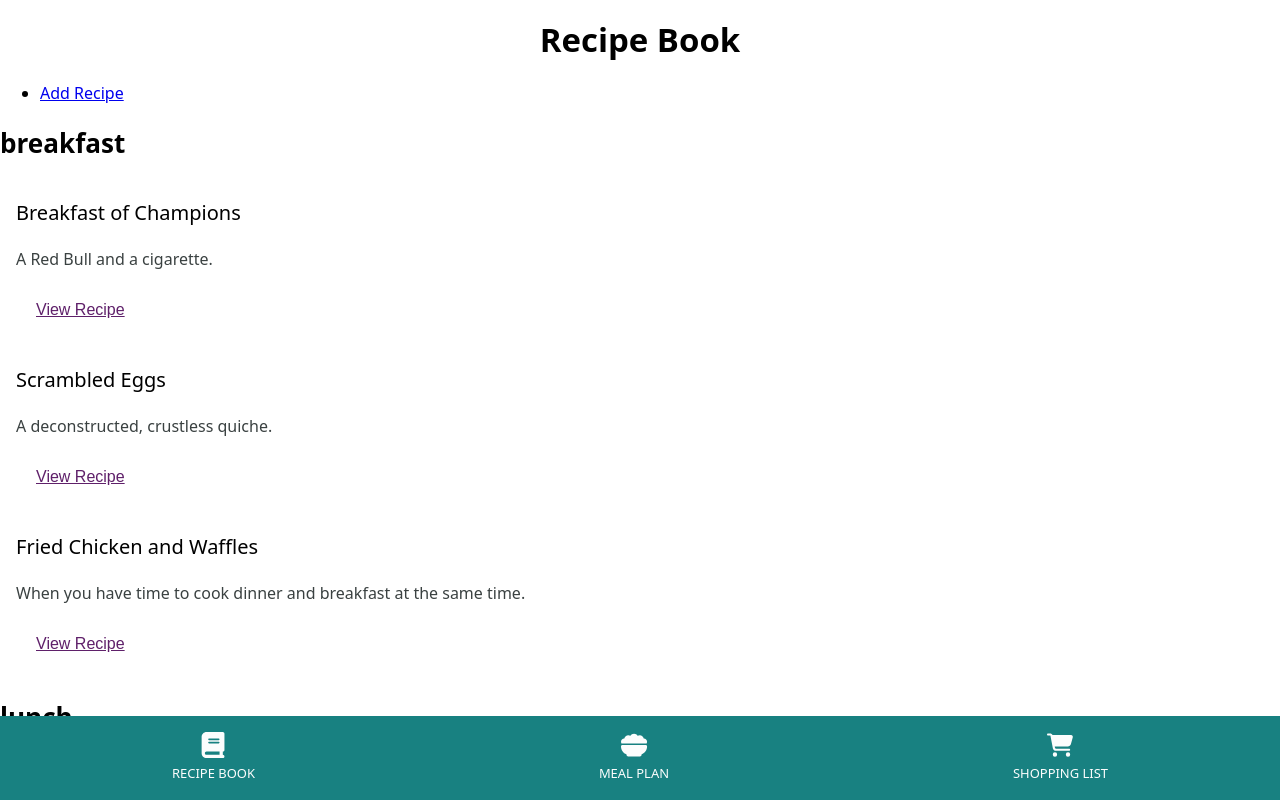
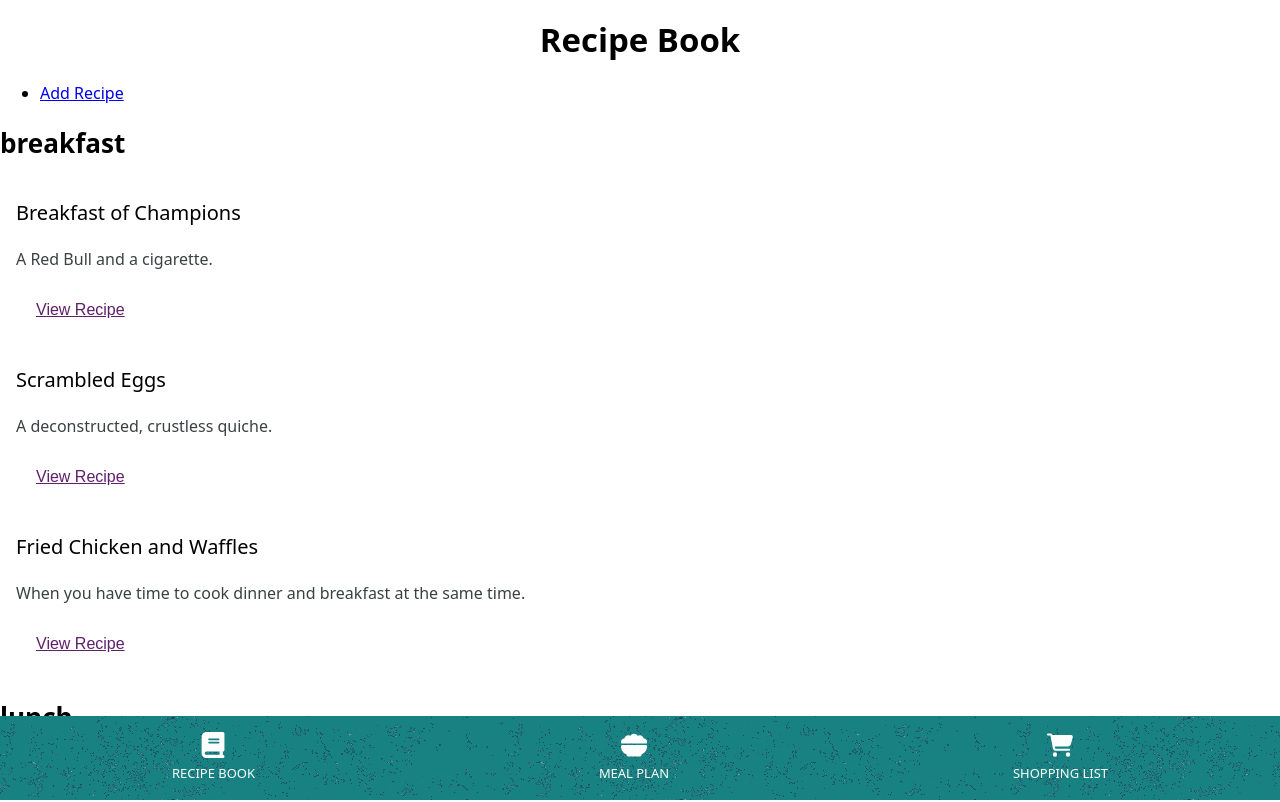
Before and after one commit to arnest00/mealwise, a Next.js app: page /recipes in a window 1280 px wide. Shown: the top 802 px of the page. Built offline with nearby package versions, Linux system fonts and the light colour scheme.

Commit message:
feat: Add new UI texture
- Add margin to bottom of content to not overlap with navbar
- Navbar links change color on hover

```diff
--- a/components/molecules/_Navbar.scss
+++ b/components/molecules/_Navbar.scss
@@ -1,5 +1,6 @@
 .nav {
   box-sizing: border-box;
+  border-image: url('/texture-30.png') 9 fill repeat;
   background-color: $primary-30;
   color: $neutral-white;
 
@@ -26,7 +27,7 @@
 
     &:hover,
     &:focus {
-      background-color: $primary-10;
+      border-image: url('/texture-10.png') 9 fill repeat;
     }
   }
 
--- a/components/organisms/_Layout.scss
+++ b/components/organisms/_Layout.scss
@@ -7,4 +7,8 @@
     left: 0;
     right: 0;
   }
+
+  &__main {
+    margin-bottom: 6rem;
+  }
 }
```
Also changed, not shown: public/texture-10.png (added), public/texture-30.png (added).
